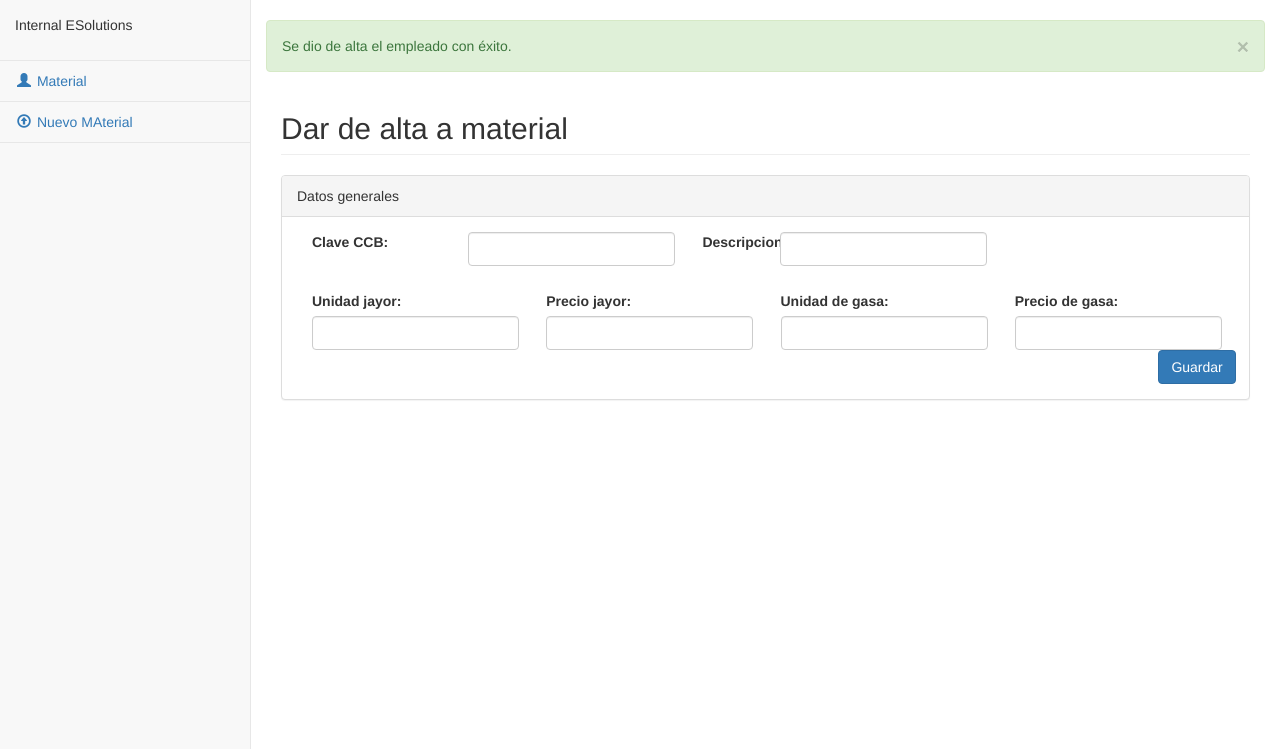
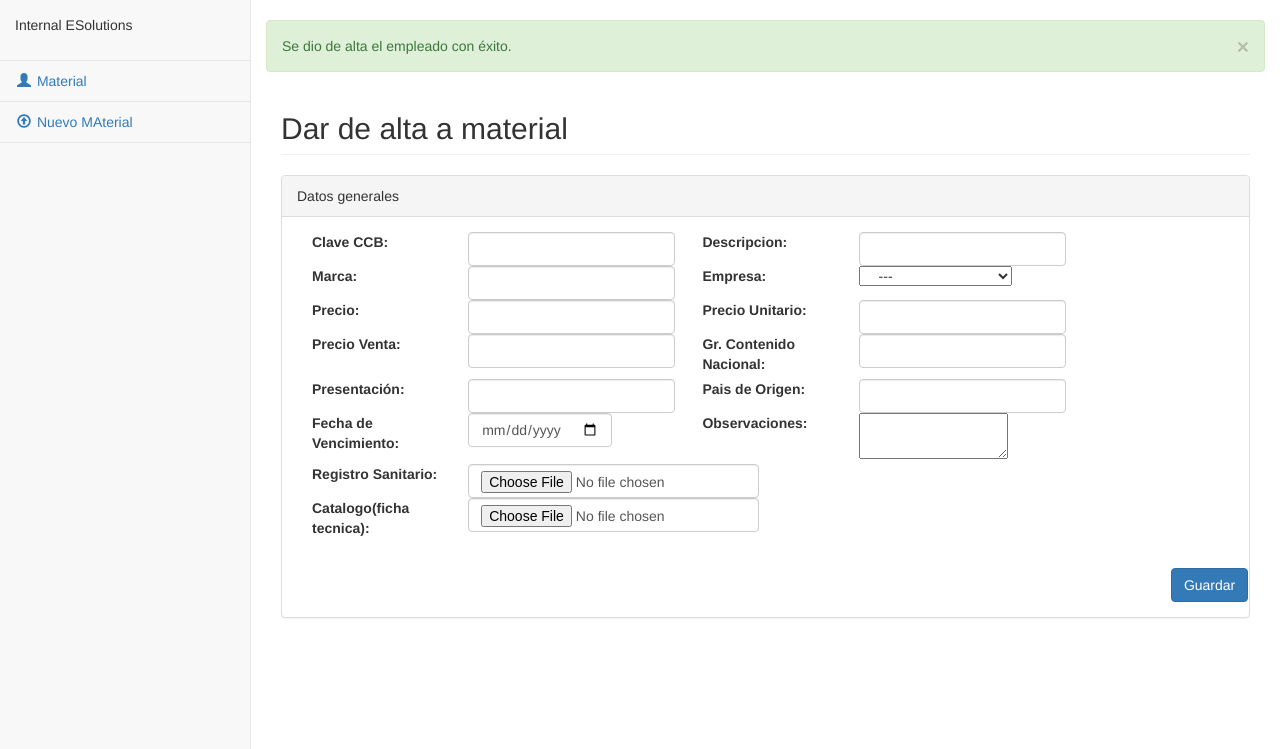
Before and after one commit to AngelHerrer/international-esolutions, a PHP site: page /pages/addEmp.php?succes=ok in a window 1280 px wide. Shown: the part 51-800 px from the top of the page. Run offline with PHP 8.4, Linux system fonts and the light colour scheme.

Commit message:
material index

```diff
--- a/pages/addEmp.php
+++ b/pages/addEmp.php
@@ -55,13 +55,8 @@ $valores = new Valores();
             margin-top: 25px;
         }
     </style>
-
-
     <body>
-
         <div id="wrapper">
-
-            <!-- Navigation -->
             <nav class="navbar navbar-default navbar-static-top" role="navigation" style="margin-bottom: 0">
                 <div class="navbar-header">
                     <button type="button" class="navbar-toggle" data-toggle="collapse" data-target=".navbar-collapse">
@@ -72,8 +67,6 @@ $valores = new Valores();
                     </button>
                     <a class="navbar-brand" href="index.php">International ESolutions</a>
                 </div>
-                <!-- /.navbar-header -->
-
                 <ul class="nav navbar-top-links navbar-right">
                     <li class="dropdown">
                         <a class="dropdown-toggle" data-toggle="dropdown" href="#">
@@ -146,76 +139,119 @@ $valores = new Valores();
                                             <div class="form-group col-lg-3">
                                                 <input type="text" class="form-control" name="claveCbb">
                                             </div>
-                                            <div class="col-lg-1">
+                                            <div class="col-lg-2">
                                                 <label>Descripcion: </label>
                                             </div>
                                             <div class="form-group col-lg-3">
                                                 <input type="text" class="form-control" name="descripcion" >
                                             </div>
                                         </div>
-                                        <!-- /.col-lg-6 (nested) -->
+                                        <div class="col-lg-12 m-md-t-2">
+                                            <div class="col-lg-2">
+                                                <label>Marca: </label>
+                                            </div>
+                                            <div class="form-group col-lg-3">
+                                                <input type="text" class="form-control" name="marca" >
+                                            </div>
+                                            <div class="col-lg-2">
+                                                <label>Empresa: </label>
+                                            </div>
+                                            <div class="form-group col-lg-3">
+                                                <select class="col-md-9" name="empresa">
+                                                    <option value="1">---</option>>
+                                                </select>
+                                            </div>
+                                        </div>
+                                        <div class="col-lg-12 m-md-t-2">
+                                            <div class="col-lg-2">
+                                                <label>Precio: </label>
+                                            </div>
+                                            <div class="form-group col-lg-3">
+                                                <input type="text" class="form-control" name="precio" >
+                                            </div>
+                                            <div class="col-lg-2">
+                                                <label>Precio Unitario: </label>
+                                            </div>
+                                            <div class="form-group col-lg-3">
+                                                <input type="text" class="form-control" name="preciou">
+                                            </div>
+                                        </div>
+                                        <div class="col-lg-12 m-md-t-2">
+                                            <div class="col-lg-2">
+                                                <label>Precio Venta: </label>
+                                            </div>
+                                            <div class="form-group col-lg-3">
+                                                <input type="text" class="form-control" name="preciov">
+                                            </div>
+                                            <div class="col-lg-2">
+                                                <label>Gr. Contenido Nacional: </label>
+                                            </div>
+                                            <div class="form-group col-lg-3">
+                                                <input type="text" class="form-control" name="grcn">
+                                            </div>
+                                        </div>
+                                        <div class="col-lg-12 m-md-t-2">
+                                            <div class="col-lg-2">
+                                                <label>Presentación: </label>
+                                            </div>
+                                            <div class="form-group col-lg-3">
+                                                <input type="text" class="form-control" name="presentacion">
+                                            </div>
+                                            <div class="col-lg-2">
+                                                <label>Pais de Origen: </label>
+                                            </div>
+                                            <div class="form-group col-lg-3">
+                                                <input type="text" class="form-control" name="porigen">
+                                            </div>
+                                        </div>
+                                        <div class="col-lg-12 m-md-t-2">
+                                            <div class="col-lg-2">
+                                                <label>Fecha de Vencimiento: </label>
+                                            </div>
+                                            <div class="form-group col-lg-3">
+                                                <input type="date" class="form-control" name="fechve">
+                                            </div>
+                                            <div class="col-lg-2">
+                                                <label>Observaciones: </label>
+                                            </div>
+                                            <div class="form-group col-lg-3">
+                                                <textarea style="width: 73%;" name="obse"></textarea>
+                                            </div>
+                                        </div>
+                                        <div class="col-lg-12 m-md-t-2">
+                                            <div class="col-lg-2">
+                                                <label>Registro Sanitario: </label>
+                                            </div>
+                                            <div class="form-group col-lg-4">
+                                                <input type="file" class="form-control" name="rsani" >
+                                            </div>
+                                        </div>
+                                        <div class="col-lg-12 m-md-t-2">
+                                            <div class="col-lg-2">
+                                                <label>Catalogo(ficha tecnica): </label>
+                                            </div>
+                                            <div class="form-group col-lg-4">
+                                                <input type="file" class="form-control" name="catft" >
+                                            </div>
+                                        </div>
                                     </div>
                                     <div class="row separetorTopInput">
-                                        <!-- /.col-lg-6 (nested) -->
-                                        <div class="col-lg-12">
-                                            <div class="form-group col-lg-3">
-                                                <label>Unidad jayor: </label>
-                                                <input type="text" class="form-control" name="unitiJayor" >
-                                            </div>
-                                            <div class="form-group col-lg-3">
-                                                <label>Precio jayor: </label>
-                                                <input type="text" class="form-control" name="priceJayor" >
-                                            </div>
-                                            <div class="form-group col-lg-3">
-                                                <label>Unidad de gasa: </label>
-                                                <input type="text" class="form-control" name="unitiGasa" >
-                                            </div>
-                                            <div class="form-group col-lg-3">
-                                                <label>Precio de gasa: </label>
-                                                <input  type="text" class="form-control" name="priceGasa">
-                                            </div>
-                                        </div>
-
-                                        <!-- /.col-lg-6 (nested) -->
-
-                                    </div>
                                         <div class="col-md-12  m-md-t-2">
                                             <div class="col-md-1 col-md-offset-11">
                                                 <input type="submit" class="btn btn-primary" value="Guardar">
                                             </div>
                                         </div>
-                                    <!-- /.row (nested) -->
                                     </div>
-                                <!-- /.panel-body -->
                                 </div>
-                            <!-- /.panel -->
                             </div>
-                        <!-- /.col-lg-12 -->
-
                         </div>
-
-
-
-
-                    <!-- /.row -->
                     </div>
                 </form>
-        <!-- /#page-wrapper -->
-
             </div>
         </div>
-<!-- /#wrapper -->
-
-<!-- jQuery -->
         <script src="../bower_components/jquery/dist/jquery.min.js"></script>
-
-<!-- Bootstrap Core JavaScript -->
         <script src="../bower_components/bootstrap/dist/js/bootstrap.min.js"></script>
-
-<!-- Metis Menu Plugin JavaScript -->
         <script src="../bower_components/metisMenu/dist/metisMenu.min.js"></script>
-
-<!-- Custom Theme JavaScript -->
         <script src="../dist/js/sb-admin-2.js"></script>
         <script type="text/javascript">
             $(document).ready(function () {
--- a/pages/conexion.php
+++ b/pages/conexion.php
@@ -2,7 +2,7 @@
 
 $servidor = "localhost";
 $usuario = "root";
-$password = "sp.0?sdv&721!q-";
+$password = "root";
 
     if (!$liga = mysqli_connect($servidor,$usuario,$password)) {
         echo "No se encuentra el Servidor";
--- a/pages/function.php
+++ b/pages/function.php
@@ -238,26 +238,61 @@ class Valores {
         $query = "select * from material";
         $result = mysqli_query($liga, $query);
         while ($row = mysqli_fetch_array($result)) {
-            $idMat = $row['id_mat'];
-            $descMat = $row['desc_mat'];
-            $unidEmp = $row['unid_emp1'];
-            $priceEmp = $row['pric_emp1'];
-            $unidEmpTwo = $row['unid_emp2'];
-            $priceEmpTwo = $row['pric_emp2'];
-            echo '<tr><td>' . $idMat . '</td><td>' . $descMat . '</td><td>' . $unidEmp . '</td><td>' . $priceEmp . '</td><td>' . $unidEmpTwo . '</td><td>'.$priceEmpTwo.'</td></tr>';
+            $claveCbb = $row['id_mat'];
+            $descripcion = $row['desc_mat'];
+            $marca = $row['marc_mat'];
+            $empresa = $row['id_empr'];
+            $precio = $row['prcio_mat'];
+            $preciou = $row['priciou_mat'];
+            $preciov = $row['priciov_mat'];
+            $grcn = $row['grcn_mat'];
+            $presentacion = $row['prese_mat'];
+            $porigen = $row['id_pais'];
+            $fechve = $row['fechve_mat'];
+            $obse = $row['obse_mat'];
+            $rsani = $row['rsani_mat'];
+            $catft = $row['catft_mat'];
+
+            echo '<tr><td><a href="descripcion.php?id_mat=' . $claveCbb . '">' . $claveCbb . '</a></td><td>' . $descripcion . '</td><td>' . $marca . '</td><td>' . $empresa . '</td><td>' . $presentacion . '</td><td>' . $precio . '</td></tr>';
             //<td align="center"><a href="getEmpleado.php?idEmp=' . $idEmp . '"><span style="margin-left:10px;" class="glyphicon glyphicon-eye-open"></span></a></td>
         }
+    }
 
-    }
-        function saveEmployee($claveCbb, $descripcion, $unitiJayor, $priceJayor, $unitiGasa, $priceGasa) {
+    function saveEmployee($claveCbb, $descripcion, $marca, $empresa, $precio, $preciou, $preciov, $grcn, $presentacion, $porigen, $fechve, $obse, $rsani, $catft) {
         include 'conexion.php';
-        $query = "INSERT INTO material VALUES ('$claveCbb','$descripcion','$unitiJayor','$priceJayor','$unitiGasa','$priceGasa')";
+        $query = "INSERT INTO material VALUES ('$claveCbb','$descripcion','$marca',$empresa,$precio,$preciou,$preciov,'$grcn','$presentacion',$porigen,'$fechve','$obse','$rsani','$catft')";
         echo $query;
-        if($result = mysqli_query($liga, $query)){
-          echo '<script type="text/javascript">';
-          echo 'window.location.href="addEmp.php?succes=ok";';
-          echo '</script>';
+        if ($result = mysqli_query($liga, $query)) {
+            echo '<script type="text/javascript">';
+            echo 'window.location.href="addEmp.php?succes=ok";';
+            echo '</script>';
         }
     }
+
+    function desc_mat ($id_mat){
+        include 'conexion.php';
+        $query = "select * from material where id_mat=".$id_mat;
+        $result = mysqli_query($liga, $query);
+        while ($row = mysqli_fetch_array($result)) {
+            $claveCbb = $row['id_mat'];
+            $descripcion = $row['desc_mat'];
+            $marca = $row['marc_mat'];
+            $empresa = $row['id_empr'];
+            $precio = $row['prcio_mat'];
+            $preciou = $row['priciou_mat'];
+            $preciov = $row['priciov_mat'];
+            $grcn = $row['grcn_mat'];
+            $presentacion = $row['prese_mat'];
+            $porigen = $row['id_pais'];
+            $fechve = $row['fechve_mat'];
+            $obse = $row['obse_mat'];
+            $rsani = $row['rsani_mat'];
+            $catft = $row['catft_mat'];
+
+//            echo '<table><tr><td>' . $claveCbb . '</td><td>' . $descripcion . '</td><td>' . $marca . '</td><td>' . $empresa . '</td><td>' . $presentacion . '</td><td>' . $precio . '</td></tr></table>';
+            echo $claveCbb.'<br>'.$descripcion.'<br>'.$marca.'<br>'.$empresa.'<br>'.$precio.'<br>'.$preciou.'<br>'.$preciov.'<br>'.$grcn.'<br>'.$presentacion.'<br>'.$porigen.'<br>'.$fechve.'<br>'.$obse.'<br>'.$rsani.'<br>'.$catft;
+        }
+    }
+
 }
 ?>
```
Also changed, not shown: pages/descripcion.php (added, +26 -0 lines), pages/executeSaveEmp.php (+3 -14 lines), pages/index.php (+32 -7 lines). Lines whose indentation alone changed are shown as unchanged.
